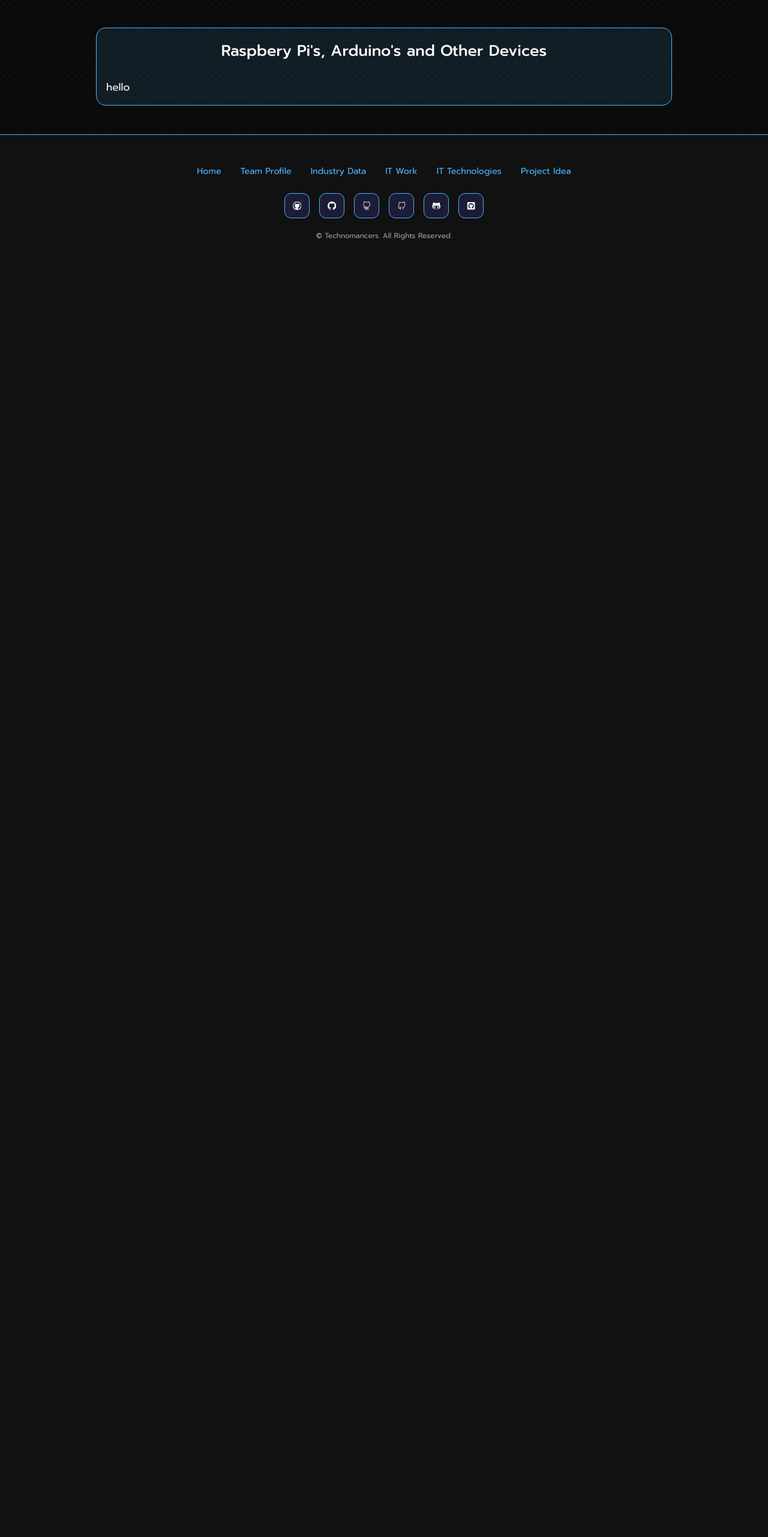
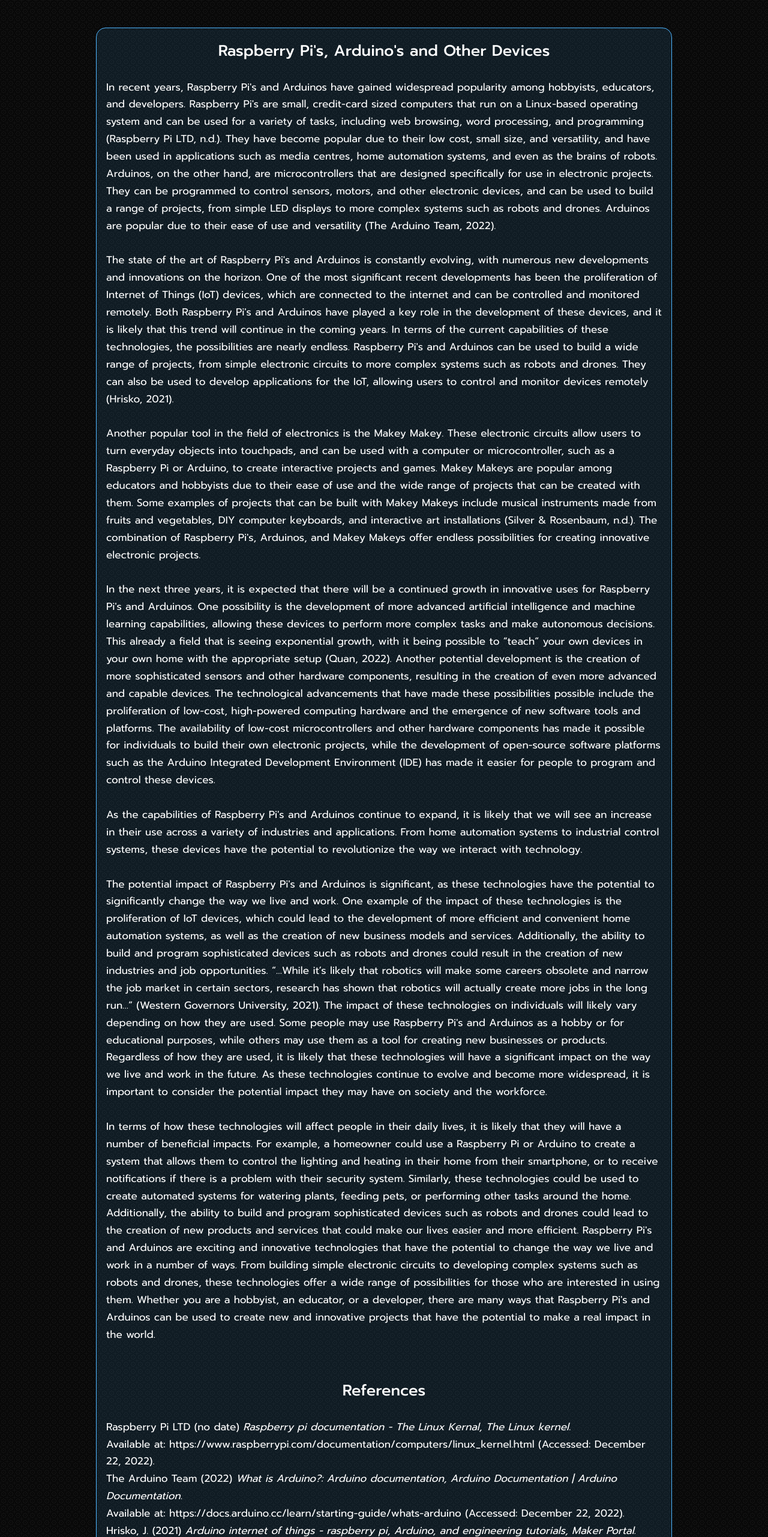
Before and after one commit to skdxxb95/technomancers, a React (Create React App) app: page /#/ittechnologies in a window 1280 px wide. Shown: the part 3743-6306 px from the top of the page at 60% size. Before the commit the page ends 4179 px from the top, so only its background shows below. Built offline with nearby package versions, Linux system fonts and the light colour scheme.

Commit message:
Added my IT Technology content

```diff
--- a/src/components/ITTechnologies/ITTechnologies.jsx
+++ b/src/components/ITTechnologies/ITTechnologies.jsx
@@ -75,10 +75,63 @@
             </p>
           </div>
           <div className='ittechnologies-raspberrypi'>
-            <h2>Raspbery Pi's, Arduino's and Other Devices</h2>
+            <h2>Raspberry Pi's, Arduino's and Other Devices</h2>
             <p>
-              hello
+              In recent years, Raspberry Pi's and Arduinos have gained widespread popularity among hobbyists, educators, and developers. Raspberry Pi's are small, credit-card sized computers that run on a Linux-based operating system and can be used for a variety of tasks, including web browsing, word processing, and programming (Raspberry Pi LTD, n.d.). They have become popular due to their low cost, small size, and versatility, and have been used in applications such as media centres, home automation systems, and even as the brains of robots. Arduinos, on the other hand, are microcontrollers that are designed specifically for use in electronic projects. They can be programmed to control sensors, motors, and other electronic devices, and can be used to build a range of projects, from simple LED displays to more complex systems such as robots and drones. Arduinos are popular due to their ease of use and versatility (The Arduino Team, 2022).
             </p>
+            <br></br>
+            <p>
+              The state of the art of Raspberry Pi's and Arduinos is constantly evolving, with numerous new developments and innovations on the horizon. One of the most significant recent developments has been the proliferation of Internet of Things (IoT) devices, which are connected to the internet and can be controlled and monitored remotely. Both Raspberry Pi's and Arduinos have played a key role in the development of these devices, and it is likely that this trend will continue in the coming years. In terms of the current capabilities of these technologies, the possibilities are nearly endless. Raspberry Pi's and Arduinos can be used to build a wide range of projects, from simple electronic circuits to more complex systems such as robots and drones. They can also be used to develop applications for the IoT, allowing users to control and monitor devices remotely (Hrisko, 2021).
+            </p>
+            <br></br>
+            <p>
+              Another popular tool in the field of electronics is the Makey Makey. These electronic circuits allow users to turn everyday objects into touchpads, and can be used with a computer or microcontroller, such as a Raspberry Pi or Arduino, to create interactive projects and games. Makey Makeys are popular among educators and hobbyists due to their ease of use and the wide range of projects that can be created with them. Some examples of projects that can be built with Makey Makeys include musical instruments made from fruits and vegetables, DIY computer keyboards, and interactive art installations (Silver & Rosenbaum, n.d.). The combination of Raspberry Pi's, Arduinos, and Makey Makeys offer endless possibilities for creating innovative electronic projects.
+            </p>
+            <br></br>
+            <p>
+              In the next three years, it is expected that there will be a continued growth in innovative uses for Raspberry Pi's and Arduinos. One possibility is the development of more advanced artificial intelligence and machine learning capabilities, allowing these devices to perform more complex tasks and make autonomous decisions. This already a field that is seeing exponential growth, with it being possible to “teach” your own devices in your own home with the appropriate setup (Quan, 2022). Another potential development is the creation of more sophisticated sensors and other hardware components, resulting in the creation of even more advanced and capable devices. The technological advancements that have made these possibilities possible include the proliferation of low-cost, high-powered computing hardware and the emergence of new software tools and platforms. The availability of low-cost microcontrollers and other hardware components has made it possible for individuals to build their own electronic projects, while the development of open-source software platforms such as the Arduino Integrated Development Environment (IDE) has made it easier for people to program and control these devices.
+            </p>
+            <br></br>
+            <p>
+              As the capabilities of Raspberry Pi's and Arduinos continue to expand, it is likely that we will see an increase in their use across a variety of industries and applications. From home automation systems to industrial control systems, these devices have the potential to revolutionize the way we interact with technology.
+            </p>
+            <br></br>
+            <p>
+              The potential impact of Raspberry Pi's and Arduinos is significant, as these technologies have the potential to significantly change the way we live and work. One example of the impact of these technologies is the proliferation of IoT devices, which could lead to the development of more efficient and convenient home automation systems, as well as the creation of new business models and services. Additionally, the ability to build and program sophisticated devices such as robots and drones could result in the creation of new industries and job opportunities. “…While it’s likely that robotics will make some careers obsolete and narrow the job market in certain sectors, research has shown that robotics will actually create more jobs in the long run…” (Western Governors University, 2021). The impact of these technologies on individuals will likely vary depending on how they are used. Some people may use Raspberry Pi's and Arduinos as a hobby or for educational purposes, while others may use them as a tool for creating new businesses or products. Regardless of how they are used, it is likely that these technologies will have a significant impact on the way we live and work in the future. As these technologies continue to evolve and become more widespread, it is important to consider the potential impact they may have on society and the workforce.
+            </p>
+            <br></br>
+            <p>
+              In terms of how these technologies will affect people in their daily lives, it is likely that they will have a number of beneficial impacts. For example, a homeowner could use a Raspberry Pi or Arduino to create a system that allows them to control the lighting and heating in their home from their smartphone, or to receive notifications if there is a problem with their security system. Similarly, these technologies could be used to create automated systems for watering plants, feeding pets, or performing other tasks around the home. Additionally, the ability to build and program sophisticated devices such as robots and drones could lead to the creation of new products and services that could make our lives easier and more efficient. Raspberry Pi's and Arduinos are exciting and innovative technologies that have the potential to change the way we live and work in a number of ways. From building simple electronic circuits to developing complex systems such as robots and drones, these technologies offer a wide range of possibilities for those who are interested in using them. Whether you are a hobbyist, an educator, or a developer, there are many ways that Raspberry Pi's and Arduinos can be used to create new and innovative projects that have the potential to make a real impact in the world.
+            </p>
+            <br></br>
+            <br></br>
+            <h2>References</h2>
+            <ol>
+              <li>
+                Raspberry Pi LTD (no date) <i>Raspberry pi documentation - The Linux Kernal, The Linux kernel.</i> <br></br>Available at: https://www.raspberrypi.com/documentation/computers/linux_kernel.html (Accessed: December 22, 2022).
+              </li>
+              <li>
+                The Arduino Team (2022) <i>What is Arduino?: Arduino documentation, Arduino Documentation | Arduino Documentation.</i> <br></br>Available at: https://docs.arduino.cc/learn/starting-guide/whats-arduino (Accessed: December 22, 2022).
+              </li>
+              <li>
+                Hrisko, J. (2021) <i>Arduino internet of things - raspberry pi, Arduino, and engineering tutorials, Maker Portal.</i> <br></br>Available at: https://makersportal.com/blog/tag/Arduino+Internet+of+Things (Accessed: December 22, 2022).
+              </li>
+              <li>
+                Silver, J. and Rosenbaum, E. (no date) <i>Plug and play Makey Makey Apps, Joylabz Official Makey Makey Store.</i> <br></br>Available at: https://makeymakey.com/pages/plug-and-play-makey-makey-apps (Accessed: December 24, 2022).
+              </li>
+              <li>
+                Quan, T. (2022) <i>Raspberry Pi & Machine Learning: All You Need To Know, All3DP.</i> <br></br>Available at: https://all3dp.com/2/raspberry-pi-machine-learning-simply-explained/ (Accessed: December 24, 2022).
+              </li>
+              <li>
+                The Arduino Team (no date) <i>Arduino docs: Arduino Documentation, Arduino Docs | Arduino Documentation.</i> <br></br>Available at: https://docs.arduino.cc/ (Accessed: December 24, 2022).
+              </li>
+              <li>
+                Western Governors University (2021) <i>How advances in robotics are shaping the future, How Advances in Robotics Are Shaping the Future.</i> <br></br>Available at: https://www.wgu.edu/blog/advances-robotics-shaping-future2109.html#close (Accessed: December 24, 2022).
+              </li>
+              <li>
+                Tom Pritchard (2022) <i>What is Tesla Autopilot? everything you need to know, What is Tesla Autopilot? Everything you need to know.</i> Tom's Guide. <br></br>Available at: https://www.tomsguide.com/reference/telsa-autopilot (Accessed: December 25, 2022).
+              </li>
+            </ol>
           </div>
           {/*------ THIS IS WHERE YOU STOP ------*/}
           {/*------ THIS IS WHERE YOU STOP ------*/}
```
